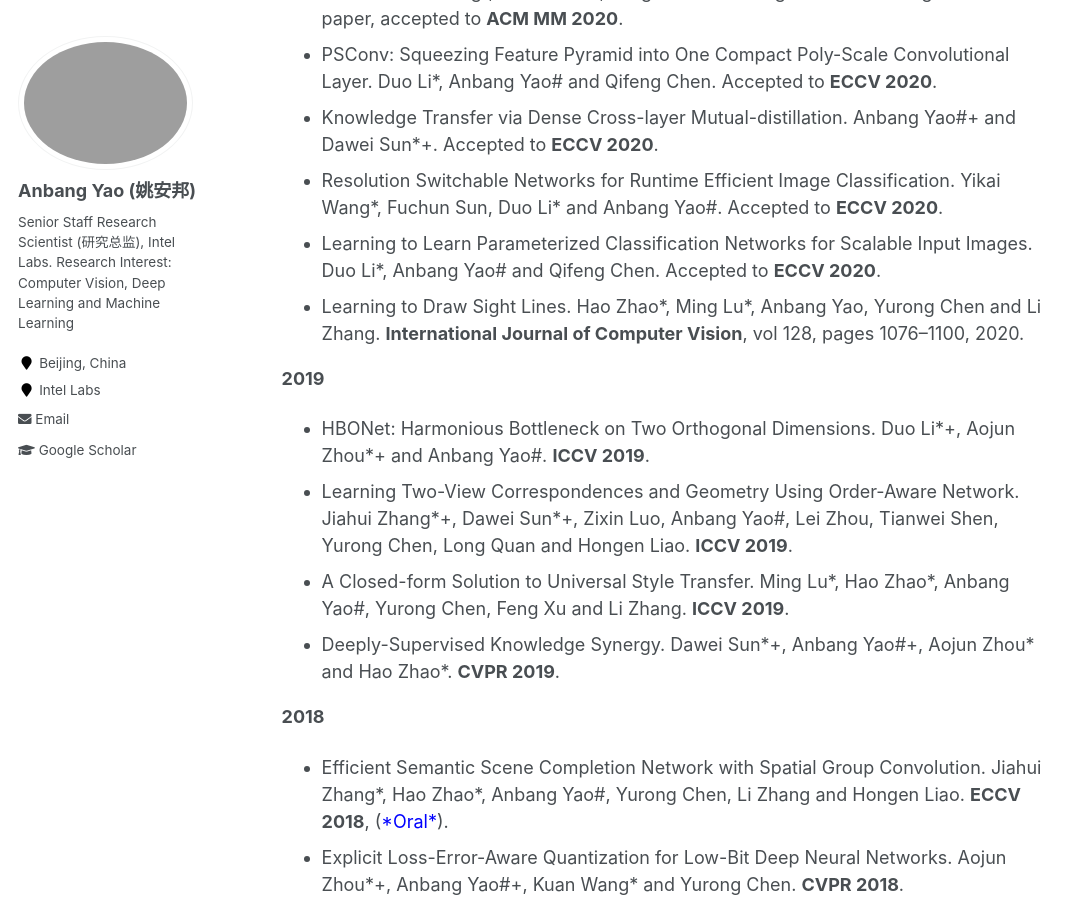
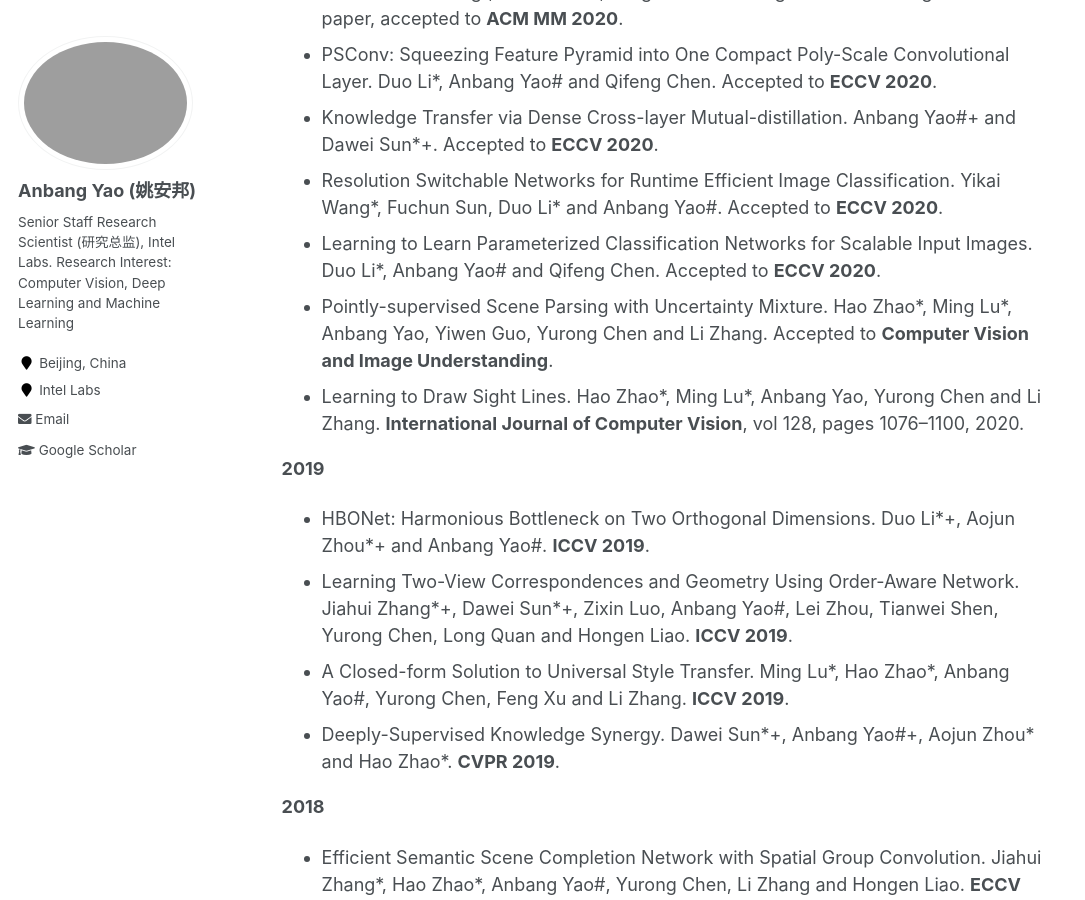
Before and after one commit to YaoAnbang/YaoAnbang.github.io, a Jekyll site: the page built from _pages/about.md, in a window 1280 px wide and 900 px high, scrolled down 1953 px. Shown: the whole window, without its empty margins (0-1085 px from the left). Built offline with Jekyll 4.4.1, drawn with Linux system fonts in a browser that asks for light colours; some of the changed lines change nothing that is shown; some of the changed text lies outside the part shown.

Commit message:
Update about.md

```diff
--- a/_pages/about.md
+++ b/_pages/about.md
@@ -17,7 +17,7 @@
 ---
 **<font color="red">News：</font>**
 <!--+ July 9th, 2020. One paper accepted to CVIU.-->
-+ July 27th, 2020. One paper accepted to BMVC 2020.
++ July 29th, 2020. One paper accepted to BMVC 2020.
 + July 25th, 2020. One full-length research paper accepted to ACM MM 2020.
 + July 9th, 2020. One paper accepted to CVIU.
 + July 3rd, 2020. Four papers accepted to ECCV 2020.
@@ -53,7 +53,7 @@
 + Knowledge Transfer via Dense Cross-layer Mutual-distillation. Anbang Yao\#\+ and Dawei Sun\*+. Accepted to **ECCV 2020**.
 + Resolution Switchable Networks for Runtime Efficient Image Classification. Yikai Wang\*, Fuchun Sun, Duo Li\* and Anbang Yao\#. Accepted to **ECCV 2020**.
 + Learning to Learn Parameterized Classification Networks for Scalable Input Images. Duo Li\*, Anbang Yao\# and Qifeng Chen. Accepted to **ECCV 2020**.
-<!--+ Pointly-supervised Scene Parsing with Uncertainty Mixture. Hao Zhao\*, Ming Lu\*, Anbang Yao, Yiwen Guo, Yurong Chen and Li Zhang. Accepted to **Computer Vision and Image Understanding**.-->
++ Pointly-supervised Scene Parsing with Uncertainty Mixture. Hao Zhao\*, Ming Lu\*, Anbang Yao, Yiwen Guo, Yurong Chen and Li Zhang. Accepted to **Computer Vision and Image Understanding**.
 + Learning to Draw Sight Lines. Hao Zhao\*, Ming Lu\*, Anbang Yao, Yurong Chen and Li Zhang. **International Journal of Computer Vision**,  vol 128, pages 1076–1100, 2020.
 
 **2019**
```
